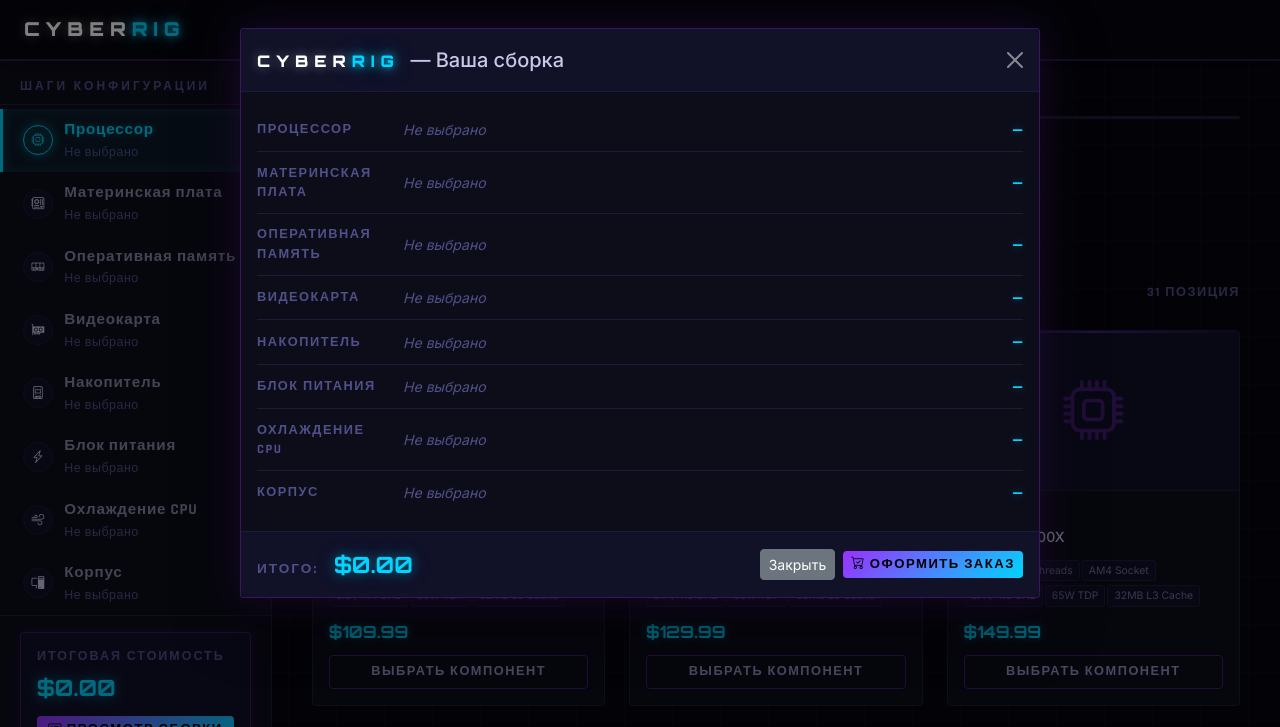
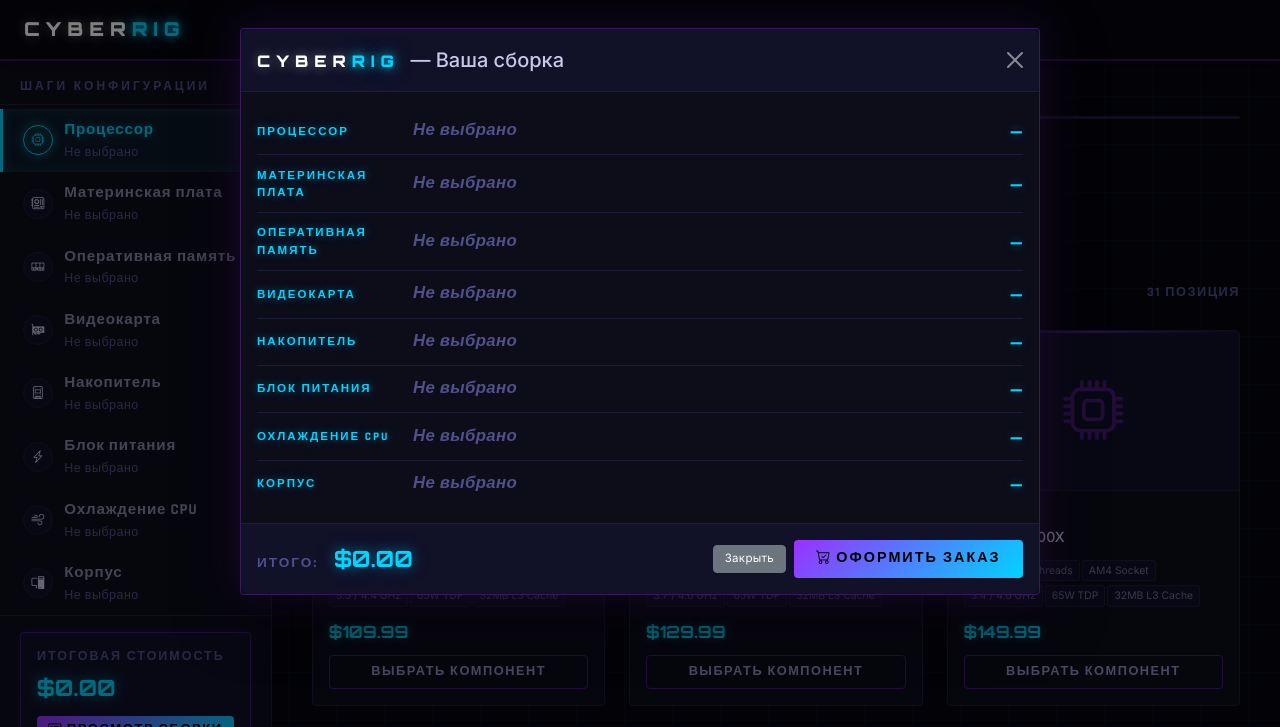
Before and after one commit to Zephyrus140/PC-Configurator, a website built with Vite: page PCConfig.Api/wwwroot/index.html in a window 1280 px wide. Both pictures are taken after a click on the button "ПРОСМОТР СБОРКИ". Shown: the top 727 px of the page. Built offline with nearby package versions, Linux system fonts and the light colour scheme; no server answers.

Commit message:
style: improve summary modal typography — neon category labels, Rajdhani product names, larger prices and order button

```diff
--- a/PCConfig.Api/wwwroot/css/style.css
+++ b/PCConfig.Api/wwwroot/css/style.css
@@ -650,27 +650,42 @@ body {
 .summary-row:last-child { border-bottom: none; }
 .summary-cat {
   font-family: 'Rajdhani', sans-serif;
-  font-size: 0.8rem;
+  font-size: 0.72rem;
   font-weight: 700;
-  color: var(--text-muted);
+  color: var(--cyan);
+  text-shadow: 0 0 8px var(--cyan-glow), 0 0 16px rgba(0,212,255,0.2);
   text-transform: uppercase;
-  letter-spacing: 1.5px;
-  width: 130px;
+  letter-spacing: 2px;
+  width: 140px;
   flex-shrink: 0;
 }
 .summary-comp-name {
   flex: 1;
-  font-family: 'Inter', sans-serif;
-  font-size: 0.88rem;
-  color: #cccce8;
+  font-family: 'Rajdhani', sans-serif;
+  font-size: 1.05rem;
+  font-weight: 600;
+  letter-spacing: 0.4px;
+  color: #eeeeff;
+  line-height: 1.3;
 }
 .summary-comp-price {
   font-family: 'Orbitron', monospace;
-  font-size: 0.82rem;
+  font-size: 1rem;
   font-weight: 700;
   color: var(--cyan);
   white-space: nowrap;
-  text-shadow: 0 0 8px var(--cyan-glow);
+  text-shadow: 0 0 10px var(--cyan-glow), 0 0 20px rgba(0,212,255,0.2);
+}
+
+#summaryModal .modal-footer #btnOrder {
+  font-size: 0.9rem;
+  padding: 0.5rem 1.4rem;
+  letter-spacing: 2px;
+}
+#summaryModal .modal-footer .btn-secondary {
+  font-size: 0.72rem;
+  padding: 0.25rem 0.65rem;
+  letter-spacing: 0.3px;
 }
 
 .summary-total-label {
```
